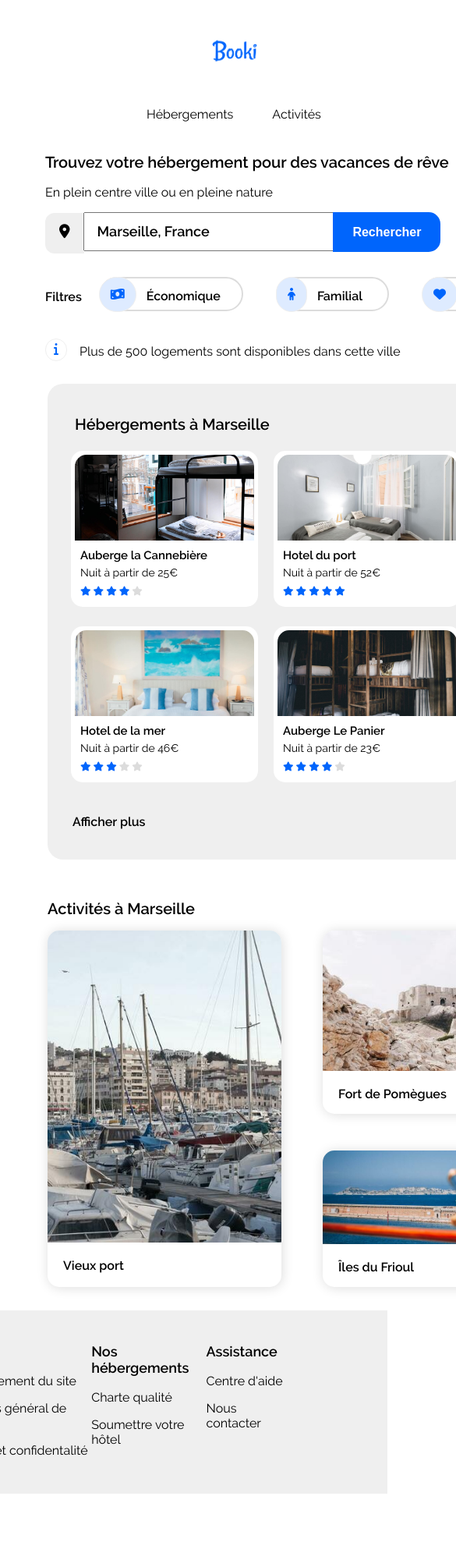
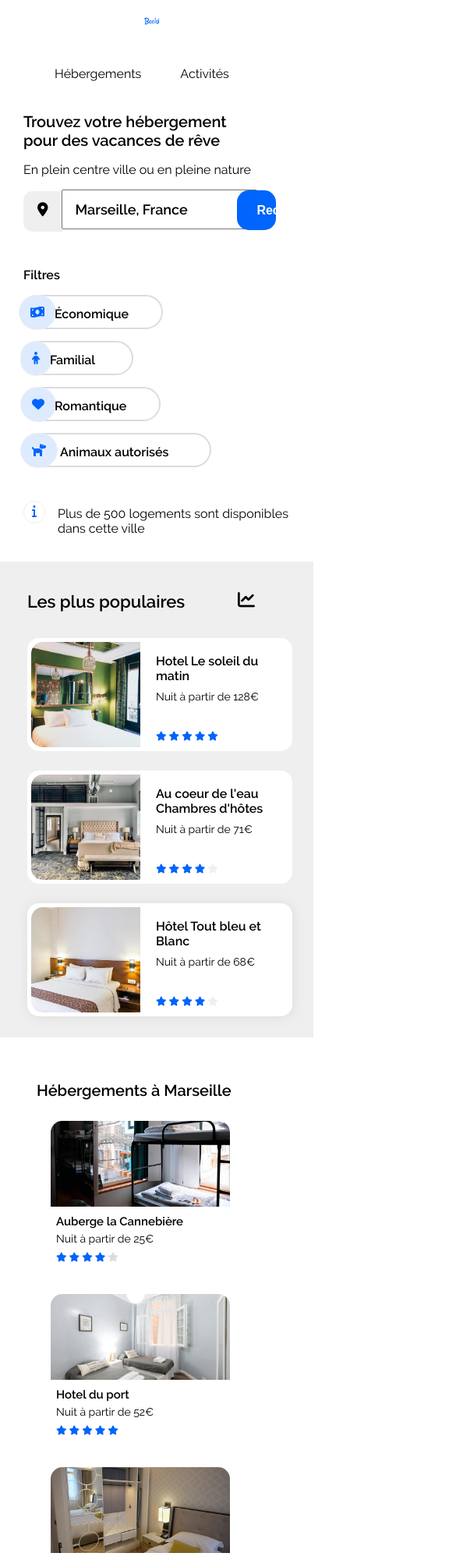
Before and after one commit to nissrr/Booki, a plain HTML site: page index.html in a window 390 px wide. Shown: the top 2000 px of the page at 78% size, 585 px wide, since content can reach past the window. Before the commit the page ends 1923 px from the top, so only its background shows below. Drawn offline with Linux system fonts and the light colour scheme.

Commit message:
ajout responsive iphone 8 lundi

```diff
--- a/css/style.css
+++ b/css/style.css
@@ -1,8 +1,9 @@
-@media all and (max-width: 768px)
+@media all and (max-width: 767px)
 {
     body
     {
-        width: auto
+        width: auto;
+        margin-left: -20px
     }
 
     .menu
@@ -13,13 +14,171 @@
 
     .menu img
     {
-        padding-left: 200px;
+        padding-left: 150px;
+        width: 150px;
     }
 
-    nav
+    .menu a:hover
     {
-        margin-left: -800px;
+        border-bottom: 2px solid;
+        color: #0065FC;
+        padding-bottom: 8px;
     }
+
+    #navigation
+    {
+        margin-left: -890px;
+        padding-top: -310px;
+    }
+
+    .titresect
+    {
+        width: 300px;
+    }
+
+    .formulaire
+    {
+        width: 350px;
+    }
+
+    .bouton_rechercher
+    {
+        width: 50px;
+        border-bottom-left-radius: 15px;
+        border-top-left-radius: 15px;
+        position: relative;
+        left: -25px;
+
+    }
+
+    .filtre
+    {
+        display: flex;
+        flex-direction: column;
+        margin-left: 15px;
+    }
+
+    .eco , .romantique , .animal , .familial
+    {
+        margin-bottom: 15px;
+        margin-left: -18px;
+    }
+
+    .filtre p
+    {
+        margin-left: -15px;
+    }
+
+    .info
+    {
+        width: 350px;
+    }
+
+    .titreaside
+    {
+        width: 240px;
+    }
+
+    #lpp1
+    {
+        margin-left: -35px;
+        width: 119%;
+        border-radius: 0px;
+    }
+
+    aside
+    {
+        width: 10px;
+    }
+
+    .sect2
+    {
+        display: flex;
+        flex-direction: column-reverse;
+        width: 300px;
+    }
+
+    .hotels, .hotels2
+    {
+        flex-direction: column;
+    }
+
+    #Hébergements
+    {
+        background: none;
+        width: 113%;
+    }
+
+    #titrearticle
+    {
+        margin-left: -18px;
+    }
+
+    #titreactivite
+    {
+        padding-top: 900px;
+    }
+
+    .activites
+    {
+        flex-direction: column;
+        margin-left: -38px;
+    }
+
+    .vieuxport, .fort, .calanques, .frioul , .parc, .notredame
+    {
+    border-radius: 15px;
+    margin-left: 53px;
+    margin-bottom: 30px;
+    box-shadow: 1px 1px 15px #DCDCDC;
+    margin-top: 17px;
+    height: 170px;
+    width: 310px;
+
+
+    }
+
+    #vieuxportimg, #fortimg, #calanquesimg, #frioulimg, #parcimg, #notredameimg
+    {
+    width: 310px;
+    height: 115px;
+    border-top-left-radius: 15px;
+    border-top-right-radius: 15px;
+    }
+
+    #cannebièreimg, #hotelmerimg, #lepanierimg, #chezaminaimg, #portimg, #lesmouettesimg,
+    {
+    width: 310px;
+    height: 115px;
+    border-top-left-radius: 15px;
+    border-top-right-radius: 15px;
+    margin-left: -25px;
+    }
+
+    .hotelport
+    {
+        margin-top: 22px;
+        margin-bottom: 22px;
+    }
+
+    .footer
+    {
+        flex-direction:column;
+        text-align: center;
+        width: auto;
+        margin-right: -36px;
+        margin-bottom: -8px;
+
+
+    }
+
+
+
+
+
+
+
+
 
 
 }
@@ -53,8 +212,9 @@ body
     margin-right: 50px;
     margin-left: 50px;
     box-sizing: border-box;
-    width: 900px;
+    width: auto;
 }
+
 
 img
 {
@@ -95,11 +255,11 @@ nav
 
 
 
-header a:hover
+.menu a:hover
 {
     border-top: 2px solid;
     color: #0065FC;
-    padding-top: 53px;
+    padding-top: 57px;
 
 
 }
@@ -155,7 +315,7 @@ section h1
 {
     font-family: 'ralewaysemibold';
     padding-left: 15px;
-    width: 300px;
+    width: 230px;
     height: 44.5px;
     font-size: 18px;
 }
@@ -168,12 +328,12 @@ section h1
 .filtre
 {
     display: flex;
-    justify-content: space-between;
     font-weight: bolder;
     padding-top: 30px;
     position: relative;
     font-family: 'ralewaysemibold';
     margin-right: -50px;
+    justify-content: space-between;
 
 
 }
@@ -390,8 +550,8 @@ section h1
     width: 97%;
     height: 610px;
     border-radius: 20px;
-    margin-left: 53px;
     padding-left: 10px;
+    padding-right: 25px;
 }
 
 #titrearticle
@@ -728,8 +888,8 @@ section h1
 .lpp
 {
     background-color: #EFEFEF;
-    margin-left: 70px;
-    width: 600px;
+    margin-left: 40px;
+    width: 380px;
     height: 610px;
     margin-top: 17px;
     border-radius: 15px;
@@ -756,7 +916,7 @@ section h1
     bottom: 28px;
     font-size: 22px;
     max-width: 20px;
-    padding-left: 330px;
+    padding-left: 310px;
 }
 
 /* HOTEL LE SOLEIL DU MATIN */
@@ -921,7 +1081,6 @@ section h1
 #titreactivite
 {
     font-family: 'ralewaysemibold';
-    margin-left: 53px;
     font-size: 20px;
     margin-top: 50px;
 }
@@ -933,8 +1092,6 @@ section h1
     border-radius: 15px;
     margin-bottom: 30px;
     box-shadow: 1px 1px 15px #DCDCDC;
-    margin-left: 53px;
-
 }
 
 .vieuxport img
@@ -1050,6 +1207,7 @@ section h1
 {
     border-radius: 15px;
     margin-left: 53px;
+    margin-right: 20px;
     margin-bottom: 30px;
     box-shadow: 1px 1px 15px #DCDCDC;
 
@@ -1079,6 +1237,7 @@ section h1
     margin-bottom: 30px;
     box-shadow: 1px 1px 15px #DCDCDC;
     margin-top: 37px;
+    margin-right: 20px;
 
 }
 
@@ -1111,9 +1270,9 @@ section h1
     background-color: #EFEFEF;
     justify-content: space-around;
     padding-bottom: 30px;
-    width: 100%;
-    padding-right: 130px;
-    margin-left: -15px;
+    margin-right: -105px;
+    margin-left: -9px;
+    margin-bottom: -7px;
 
 }
 
@@ -1134,9 +1293,6 @@ section h1
 {
     text-decoration: none;
     color: black;
+
+
 }
-
-.apropos
-{
-    margin-left: -70px;
-}
--- a/index.html
+++ b/index.html
@@ -14,7 +14,7 @@
     <header>
         <div class="menu">
             <img src="images/logo/Booki.png" alt="logo">
-            <nav>
+            <nav id="navigation">
                 <div class="hb">
                 <p><a href="#Hébergements"> Hébergements</a></p>
                 </div>
@@ -23,15 +23,15 @@
                 <p><a href="#Activités"> Activités</a></p>
                 </div>
             </nav>
-        </div>
 
 
     </header>
 
-    <section>
+    <section class="sect1">
+        <div class="titresect">
         <h1>Trouvez votre hébergement pour des vacances de rêve</h1>
         <p>En plein centre ville ou en pleine nature</p>
-
+        </div>
             <div class="formulaire">
                 <form method="post" action="form.php" class="recherche">
                 <i id="logo_localisation" class="fa-solid fa-location-dot"></i>
@@ -44,17 +44,17 @@
             <div class="filtre">
                 <p>Filtres</p>
 
-                <div class="eco">
+                    <div class="eco">
                     <i id="eco_icon" class="fa-solid fa-money-bill-wave"></i>
                     <p id="ecop">Économique</p>
-                </div>
+                    </div>
 
-                <div class="familial">
-
+                    <div class="familial">
                     <i id="familial_icon" class="fa-solid fa-child"></i>
                     <p id="famip">Familial</p>
+                    </div>
 
-                </div>
+
 
                 <div class="romantique">
                     <i id="romantique_icon"class="fa-solid fa-heart"></i>
@@ -66,9 +66,8 @@
                     <p id="anip">Animaux autorisés</p>
                 </div>
 
-                </div>
+            </div>
                 <div class="info"><i id="info_icon" class="fa-solid fa-info"></i><p>Plus de 500 logements sont disponibles dans cette ville</p></div>
-            </div>
 </section>
 
     <section class="sect2">
@@ -81,7 +80,7 @@
 
                     <div class="Cannebière">
                         <a href=#>
-                        <img src="images/hebergements/3_medium/marcus-loke-WQJvWU_HZFo-unsplash.jpg" alt="Cannebière">
+                        <img src="images/hebergements/3_medium/marcus-loke-WQJvWU_HZFo-unsplash.jpg" alt="Cannebière" id="cannebièreimg">
                         <p id="titrecannebière">Auberge la Cannebière</p>
                         <p id="prixnuit">Nuit à partir de 25€</p></a>
                         <div class="note">
@@ -95,7 +94,7 @@
 
                     <div class="hotelport">
                         <a href=#>
-                        <img src="images/hebergements/3_medium/fred-kleber-gTbaxaVLvsg-unsplash.jpg" alt="Hotel du port">
+                        <img src="images/hebergements/3_medium/fred-kleber-gTbaxaVLvsg-unsplash.jpg" alt="Hotel du port" id="portimg">
                         <p id="titreport">Hotel du port</p>
                         <p id="prixnuitport">Nuit à partir de 52€</p></a>
                         <div class="noteport">
@@ -109,7 +108,7 @@
 
                     <div class="lesmouettes">
                         <a href=#>
-                        <img src="images/hebergements/3_medium/reisetopia-B8WIgxA_PFU-unsplash.jpg" alt="Les mouettes">
+                        <img src="images/hebergements/3_medium/reisetopia-B8WIgxA_PFU-unsplash.jpg" alt="Les mouettes" id="lesmouettesimg">
                         <p id="titremouettes">Hotel Les Mouettes</p>
                         <p id="prixnuitmouettes">Nuit à partir de 76€</p></a>
                         <div class="notemouettes">
@@ -126,7 +125,7 @@
 
                 <div class="hotelmer">
                     <a href=#>
-                    <img src="images/hebergements/3_medium/annie-spratt-Eg1qcIitAuA-unsplash.jpg" alt="Les mouettes">
+                    <img src="images/hebergements/3_medium/annie-spratt-Eg1qcIitAuA-unsplash.jpg" alt="Les mouettes" id="hotelmerimg">
                     <p id="titremer">Hotel de la mer</p>
                     <p id="prixnuitmer">Nuit à partir de 46€</p></a>
                     <div class="notemer">
@@ -140,7 +139,7 @@
 
                 <div class="lepanier">
                     <a href=#>
-                    <img src="images/hebergements/3_medium/nicate-lee-kT-ZyaiwBe0-unsplash.jpg" alt="Les mouettes">
+                    <img src="images/hebergements/3_medium/nicate-lee-kT-ZyaiwBe0-unsplash.jpg" alt="Le panier" id="lepanierimg">
                     <p id="titrepanier">Auberge Le Panier</p>
                     <p id="prixnuitmer">Nuit à partir de 23€</p></a>
                     <div class="notepanier">
@@ -154,7 +153,7 @@
 
                 <div class="chezamina">
                     <a href=#>
-                    <img src="images/hebergements/3_medium/febrian-zakaria-M6S1WvfW68A-unsplash.jpg" alt="Les mouettes">
+                    <img src="images/hebergements/3_medium/febrian-zakaria-M6S1WvfW68A-unsplash.jpg" alt="Chez Amina" id="chezaminaimg">
                     <p id="titreamina">Chez Amina</p>
                     <p id="prixnuitamina">Nuit à partir de 23€</p></a>
                     <div class="noteamina">
@@ -167,13 +166,13 @@
                 </div>
             </div>
 
-            <p class="afficherplus">Afficher plus</p>
+            <p class="afficherplus"><a href="#">Afficher plus</p></a>
 
         </div>
         </article>
 
-        <aside class="lpp">
-            <div class="titreaside"><p>Les plus populaires</p></div><i id="asidelogo" class="fa-solid fa-chart-line"></i>
+        <aside class="lpp" id="lpp1">
+            <div class="titreaside" ><p>Les plus populaires</p></div><i id="asidelogo" class="fa-solid fa-chart-line"></i>
 
 
             <div class="lesoleil">
@@ -230,40 +229,40 @@
 
                 <div class="vieuxport">
                     <a href=#>
-                    <img src="images/activites/4_small/reno-laithienne-QUgJhdY5Fyk-unsplash.jpg" alt="vieux port">
+                    <img src="images/activites/4_small/reno-laithienne-QUgJhdY5Fyk-unsplash.jpg" alt="vieux port" id="vieuxportimg">
                     <p>Vieux port</p></a>
                 </div>
 
                 <div class="activites2">
                     <div class="fort">
                         <a href=#>
-                        <img src="images/activites/4_small/paul-hermann-QFTrLdQIRhI-unsplash.jpg" alt="fort de Pomègues">
+                        <img src="images/activites/4_small/paul-hermann-QFTrLdQIRhI-unsplash.jpg" alt="fort de Pomègues" id="fortimg">
                         <p>Fort de Pomègues</p></a>
                         </div>
 
                     <div class="frioul">
                         <a href=#>
-                        <img src="images/activites/4_small/kevin-hikari-rV_Qd1l-VXg-unsplash.jpg" alt="Iles du Frioul">
+                        <img src="images/activites/4_small/kevin-hikari-rV_Qd1l-VXg-unsplash.jpg" alt="Iles du Frioul" id="frioulimg">
                         <p>Îles du Frioul</p></a>
                         </div>
                 </div>
 
                 <div class="calanques">
                     <a href=#>
-                    <img src="images/activites/4_small/kilyan-sockalingum-NR8-cBCN3aI-unsplash.jpg" alt="Parc national des Calanques">
+                    <img src="images/activites/4_small/kilyan-sockalingum-NR8-cBCN3aI-unsplash.jpg" alt="Parc national des Calanques" id="calanquesimg">
                     <p>Parc national des Calanques</p></a>
                     </div>
 
                     <div class="activites3">
                         <div class="notredame">
                             <a href=#>
-                            <img src="images/activites/4_small/florian-wehde-xW9e8gdotxI-unsplash.jpg" alt="Notre-Dame-de-la-Garde">
+                            <img src="images/activites/4_small/florian-wehde-xW9e8gdotxI-unsplash.jpg" alt="Notre-Dame-de-la-Garde" id="notredameimg">
                             <p>Notre-Dame-de-la-Garde</p></a>
                             </div>
 
                         <div class="parc">
                             <a href=#>
-                            <img src="images/activites/4_small/lena-paulin-wH2-EJoDcV0-unsplash.jpg" alt="Parc Longchamp">
+                            <img src="images/activites/4_small/lena-paulin-wH2-EJoDcV0-unsplash.jpg" alt="Parc Longchamp" id="parcimg">
                             <p>Parc Longchamp</p></a>
                             </div>
                     </div>
@@ -275,6 +274,7 @@
             </div>
     </section>
 
+</div>
     <footer>
         <div class="footer">
             <div class="apropos">
@@ -313,6 +313,6 @@
 
 
 
-</div>
+
 </body>
 </html>
```
